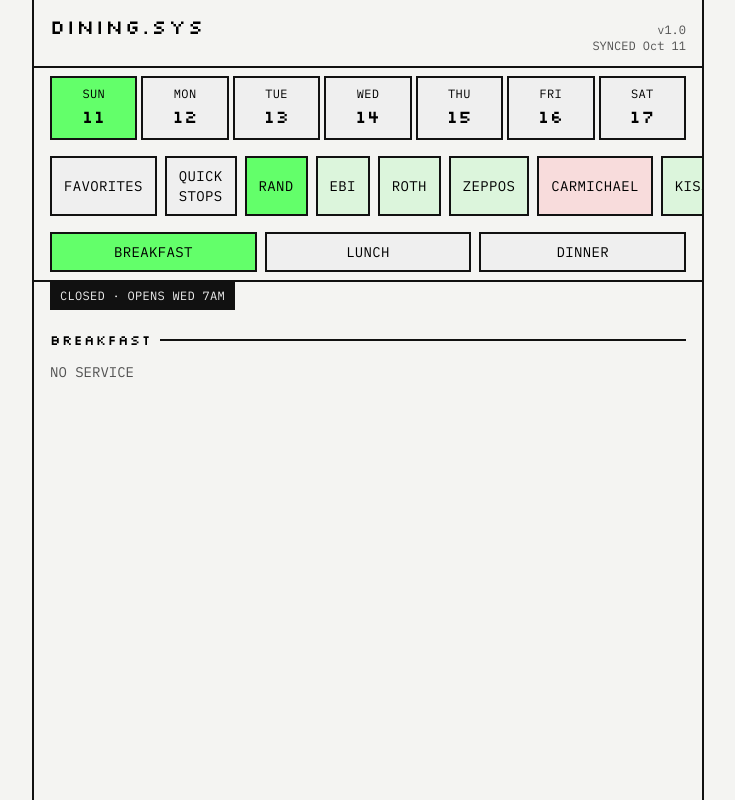
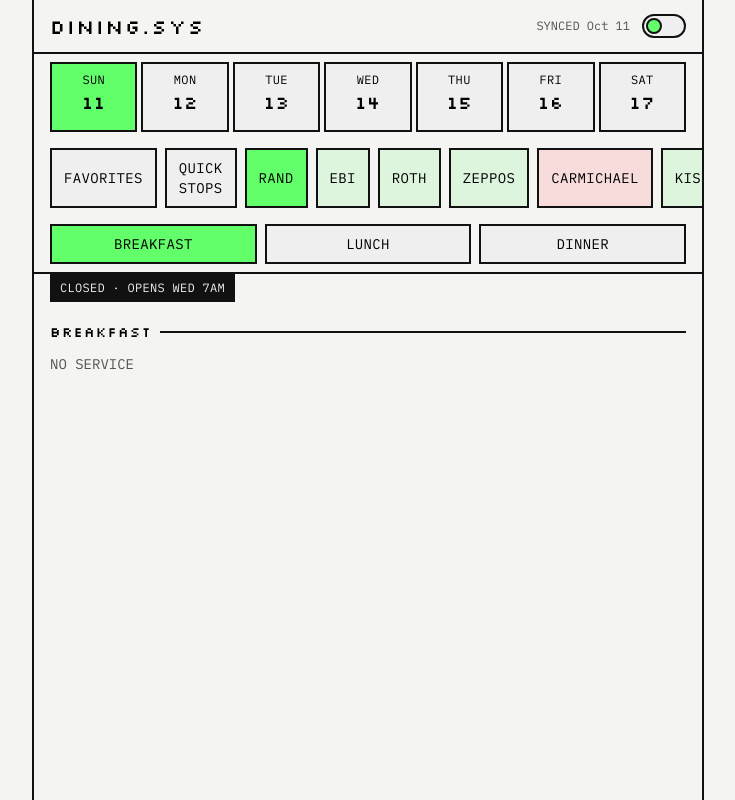
Before and after one commit to ndg24/vandy-menu, a Next.js app: page / in a window 1280 px wide. Shown: the whole page, without its empty margins (272-1007 px from the left). Built offline with nearby package versions, Linux system fonts and the light colour scheme.

Commit message:
ui polish - loading screen, today marker, scroll to top, tappable favs, pink accent toggle

```diff
--- a/src/app/globals.css
+++ b/src/app/globals.css
@@ -7,6 +7,10 @@
   --accent: #63ff6a;
   --tint-open: #dcf5dc;
   --tint-closed: #f8dcdc;
+}
+
+:root[data-accent="pink"] {
+  --accent: #ffadd6;
 }
 
 @theme inline {
@@ -39,4 +43,9 @@ body {
   .panel {
     @apply border-2 border-border-black bg-card;
   }
+
+  /* The one exception to the square-corners rule above (e.g. the accent switch). */
+  .round {
+    border-radius: 9999px !important;
+  }
 }
--- a/src/app/layout.tsx
+++ b/src/app/layout.tsx
@@ -1,6 +1,7 @@
 import type { Metadata, Viewport } from "next";
 import { Silkscreen, IBM_Plex_Mono } from "next/font/google";
 import "./globals.css";
+import { ACCENT_STORAGE_KEY } from "@/lib/accent";
 
 const silkscreen = Silkscreen({
   variable: "--font-display",
@@ -42,7 +43,16 @@ export default function RootLayout({
     <html
       lang="en"
       className={`${silkscreen.variable} ${ibmPlexMono.variable} h-full antialiased`}
+      suppressHydrationWarning
     >
+      <head>
+        {/* Apply the saved accent before first paint so pink users don't see a green flash. */}
+        <script
+          dangerouslySetInnerHTML={{
+            __html: `try{if(localStorage.getItem(${JSON.stringify(ACCENT_STORAGE_KEY)})==="pink")document.documentElement.dataset.accent="pink"}catch(e){}`,
+          }}
+        />
+      </head>
       <body className="min-h-full flex flex-col bg-background text-black font-mono">
         {children}
       </body>
--- /dev/null
+++ b/src/components/AccentToggle.tsx
@@ -0,0 +1,26 @@
+"use client";
+
+import { useAccent } from "@/state/useAccent";
+
+export default function AccentToggle() {
+  const { accent, toggleAccent } = useAccent();
+  const isPink = accent === "pink";
+
+  return (
+    <button
+      type="button"
+      role="switch"
+      aria-checked={isPink}
+      aria-label="Pink accent color"
+      onClick={toggleAccent}
+      className="round relative h-6 w-11 shrink-0 border-2 border-border-black bg-card"
+    >
+      <span
+        aria-hidden
+        className={`round absolute top-0.5 left-0.5 block h-4 w-4 border-2 border-border-black bg-accent transition-all duration-200 ease-out ${
+          isPink ? "translate-x-5" : "translate-x-0"
+        }`}
+      />
+    </button>
+  );
+}
--- a/src/components/DaySelector.tsx
+++ b/src/components/DaySelector.tsx
@@ -10,10 +10,11 @@ interface DayOption {
 interface DaySelectorProps {
   days: DayOption[];
   selectedDate: string;
+  today: string | null;
   onSelect: (date: string) => void;
 }
 
-export default function DaySelector({ days, selectedDate, onSelect }: DaySelectorProps) {
+export default function DaySelector({ days, selectedDate, today, onSelect }: DaySelectorProps) {
   if (days.length === 0) return null;
 
   return (
@@ -30,6 +31,13 @@ export default function DaySelector({ days, selectedDate, onSelect }: DaySelecto
               <>
                 <span className="block text-xs">{day.weekday}</span>
                 <span className="block font-display text-lg">{dayNum}</span>
+                {/* Today marker; the invisible bar on other days keeps heights equal. */}
+                <span
+                  aria-hidden
+                  className={`mt-0.5 block h-1 w-4 ${
+                    day.date === today ? "bg-border-black" : "bg-transparent"
+                  }`}
+                />
               </>
             }
           />
--- a/src/components/FavoritesSection.tsx
+++ b/src/components/FavoritesSection.tsx
@@ -1,16 +1,22 @@
 import type { MenuData } from "@/lib/types";
-import { findFavoriteOccurrences, groupOccurrencesByDish } from "@/lib/favorites";
+import {
+  type FavoriteOccurrence,
+  findFavoriteOccurrences,
+  groupOccurrencesByDish,
+} from "@/lib/favorites";
 
 interface FavoritesSectionProps {
   data: MenuData;
   favorites: Set<string>;
   onToggleFavorite: (dish: string) => void;
+  onSelectOccurrence: (occurrence: FavoriteOccurrence) => void;
 }
 
 export default function FavoritesSection({
   data,
   favorites,
   onToggleFavorite,
+  onSelectOccurrence,
 }: FavoritesSectionProps) {
   const occurrences = findFavoriteOccurrences(data, favorites);
   const grouped = groupOccurrencesByDish(occurrences);
@@ -50,7 +56,13 @@ export default function FavoritesSection({
                   <ul className="mt-1 flex flex-col gap-0.5 font-mono text-xs text-neutral-600">
                     {occs.map((o, i) => (
                       <li key={i}>
-                        {o.weekday} {o.hallName.toUpperCase()} {o.period} — {o.station}
+                        <button
+                          type="button"
+                          onClick={() => onSelectOccurrence(o)}
+                          className="text-left underline decoration-dotted underline-offset-2 active:text-black"
+                        >
+                          {o.weekday} {o.hallName.toUpperCase()} {o.period} — {o.station} →
+                        </button>
                       </li>
                     ))}
                   </ul>
--- a/src/components/Header.tsx
+++ b/src/components/Header.tsx
@@ -1,3 +1,5 @@
+import AccentToggle from "./AccentToggle";
+
 interface HeaderProps {
   lastSyncedAt?: string;
 }
@@ -11,11 +13,13 @@ export default function Header({ lastSyncedAt }: HeaderProps) {
     : null;
 
   return (
-    <header className="flex items-baseline justify-between border-b-2 border-border-black px-4 py-3">
+    <header className="flex items-center justify-between gap-2 border-b-2 border-border-black px-4 py-3">
       <h1 className="font-display text-xl tracking-widest">DINING.SYS</h1>
-      <div className="text-right font-mono text-xs text-neutral-600">
-        <div>v1.0</div>
-        {syncedLabel && <div>SYNCED {syncedLabel}</div>}
+      <div className="flex items-center gap-3">
+        {syncedLabel && (
+          <div className="font-mono text-xs text-neutral-600">SYNCED {syncedLabel}</div>
+        )}
+        <AccentToggle />
       </div>
     </header>
   );
--- a/src/components/MenuApp.tsx
+++ b/src/components/MenuApp.tsx
@@ -9,7 +9,8 @@ import MenuSection from "./MenuSection";
 import HallStatusBadge from "./HallStatusBadge";
 import QuickStopsSection from "./QuickStopsSection";
 import FavoritesSection from "./FavoritesSection";
-import type { HoursData, MenuData, QuickStopsData } from "@/lib/types";
+import type { HoursData, MealPeriodName, MenuData, QuickStopsData } from "@/lib/types";
+import type { FavoriteOccurrence } from "@/lib/favorites";
 import {
   FAVORITES_ID,
   QUICK_STOPS_ID,
@@ -32,6 +33,8 @@ export default function MenuApp({
 }) {
   const halls = orderedHalls(data);
   const {
+    ready,
+    today,
     allDays,
     selectedHallId,
     setSelectedHallId,
@@ -42,6 +45,50 @@ export default function MenuApp({
     selectedHall,
   } = useMenuSelection(data);
   const { favorites, toggleFavorite } = useFavorites();
+
+  // Switching what's shown should start the new list from the top, not
+  // wherever the previous (possibly longer) list was scrolled to.
+  const scrollToTop = () => window.scrollTo({ top: 0 });
+  const selectDate = (date: string) => {
+    setSelectedDate(date);
+    scrollToTop();
+  };
+  const selectHall = (hallId: string) => {
+    setSelectedHallId(hallId);
+    scrollToTop();
+  };
+  const selectMeal = (meal: MealPeriodName) => {
+    setSelectedMeal(meal);
+    scrollToTop();
+  };
+  const selectOccurrence = (o: FavoriteOccurrence) => {
+    setSelectedHallId(o.hallId);
+    setSelectedDate(o.date);
+    setSelectedMeal(o.period);
+    scrollToTop();
+  };
+
+  // The page is prerendered without knowing today's date; show a loading
+  // screen until the client fills it in rather than an empty menu.
+  if (!ready) {
+    return (
+      <div className="mx-auto flex w-full max-w-2xl flex-1 flex-col border-x-0 sm:border-x-2 border-border-black">
+        <Header lastSyncedAt={data.scrapedAt} />
+        <main className="flex flex-1 flex-col items-center justify-center gap-3 py-24">
+          <div className="font-display text-lg tracking-widest">LOADING</div>
+          <div className="flex gap-1.5" aria-hidden>
+            {[0, 1, 2].map((i) => (
+              <span
+                key={i}
+                className="block h-3 w-3 animate-pulse border-2 border-border-black bg-accent"
+                style={{ animationDelay: `${i * 200}ms` }}
+              />
+            ))}
+          </div>
+        </main>
+      </div>
+    );
+  }
 
   const isQuickStops = selectedHallId === QUICK_STOPS_ID;
   const isFavorites = selectedHallId === FAVORITES_ID;
@@ -55,18 +102,23 @@ export default function MenuApp({
     <div className="mx-auto flex w-full max-w-2xl flex-1 flex-col border-x-0 sm:border-x-2 border-border-black">
       <Header lastSyncedAt={data.scrapedAt} />
       <StickySelectorBar>
-        <DaySelector days={allDays} selectedDate={selectedDate} onSelect={setSelectedDate} />
+        <DaySelector
+          days={allDays}
+          selectedDate={selectedDate}
+          today={today}
+          onSelect={selectDate}
+        />
         <DiningHallSelector
           halls={halls}
           hoursData={hoursData}
           selectedHallId={selectedHallId}
-          onSelect={setSelectedHallId}
+          onSelect={selectHall}
         />
         {!isQuickStops && !isFavorites && (
           <MealSelector
             meals={validMeals}
             selectedMeal={effectiveMeal}
-            onSelect={setSelectedMeal}
+            onSelect={selectMeal}
             hallId={selectedHallId}
             weekday={selectedWeekday}
           />
@@ -74,7 +126,12 @@ export default function MenuApp({
       </StickySelectorBar>
       {isFavorites ? (
         <main className="flex-1">
-          <FavoritesSection data={data} favorites={favorites} onToggleFavorite={toggleFavorite} />
+          <FavoritesSection
+            data={data}
+            favorites={favorites}
+            onToggleFavorite={toggleFavorite}
+            onSelectOccurrence={selectOccurrence}
+          />
         </main>
       ) : isQuickStops ? (
         <main className="flex-1">
--- /dev/null
+++ b/src/lib/accent.ts
@@ -0,0 +1,3 @@
+export type Accent = "green" | "pink";
+
+export const ACCENT_STORAGE_KEY = "vandy-menu:accent";
--- /dev/null
+++ b/src/state/useAccent.ts
@@ -0,0 +1,38 @@
+"use client";
+
+import { useCallback, useSyncExternalStore } from "react";
+import { ACCENT_STORAGE_KEY, type Accent } from "@/lib/accent";
+
+const listeners = new Set<() => void>();
+
+// The <html data-accent> attribute is the source of truth: an inline script in
+// the layout sets it from localStorage before first paint, so there's no flash.
+function getSnapshot(): Accent {
+  return document.documentElement.dataset.accent === "pink" ? "pink" : "green";
+}
+
+function getServerSnapshot(): Accent {
+  return "green";
+}
+
+function subscribe(onChange: () => void) {
+  listeners.add(onChange);
+  return () => {
+    listeners.delete(onChange);
+  };
+}
+
+export function useAccent() {
+  const accent = useSyncExternalStore(subscribe, getSnapshot, getServerSnapshot);
+
+  const toggleAccent = useCallback(() => {
+    const next: Accent = getSnapshot() === "pink" ? "green" : "pink";
+    document.documentElement.dataset.accent = next;
+    try {
+      localStorage.setItem(ACCENT_STORAGE_KEY, next);
+    } catch {}
+    listeners.forEach((l) => l());
+  }, []);
+
+  return { accent, toggleAccent };
+}
--- a/src/state/useMenuSelection.ts
+++ b/src/state/useMenuSelection.ts
@@ -20,12 +20,13 @@ export function useMenuSelection(data: MenuData) {
   // at build time; the client fills it in right after hydration.
   const nowMs = useNowMs();
 
+  const today = nowMs === null ? null : todayIso(new Date(nowMs));
+
   const defaultDate = useMemo(() => {
-    if (nowMs === null) return "";
-    const today = todayIso(new Date(nowMs));
+    if (today === null) return "";
     if (allDays.some((d) => d.date === today)) return today;
     return allDays[0]?.date ?? today;
-  }, [allDays, nowMs]);
+  }, [allDays, today]);
 
   const defaultMeal: MealPeriodName =
     nowMs === null ? "BREAKFAST" : currentMealPeriod(new Date(nowMs));
@@ -39,6 +40,8 @@ export function useMenuSelection(data: MenuData) {
   const selectedHall = getHall(data, selectedHallId);
 
   return {
+    ready: today !== null,
+    today,
     allDays,
     selectedHallId,
     setSelectedHallId,
--- a/src/state/useNow.ts
+++ b/src/state/useNow.ts
@@ -5,11 +5,21 @@ import { useSyncExternalStore } from "react";
 let cachedNowMs = Date.now();
 
 function subscribeToClock(onTick: () => void) {
-  const id = setInterval(() => {
+  const tick = () => {
     cachedNowMs = Date.now();
     onTick();
-  }, 60_000);
-  return () => clearInterval(id);
+  };
+  // Mobile browsers pause timers in the background, so refresh as soon as
+  // the app comes back instead of waiting up to a minute for the next tick.
+  const onVisible = () => {
+    if (document.visibilityState === "visible") tick();
+  };
+  const id = setInterval(tick, 60_000);
+  document.addEventListener("visibilitychange", onVisible);
+  return () => {
+    clearInterval(id);
+    document.removeEventListener("visibilitychange", onVisible);
+  };
 }
 
 function getSnapshot(): number {
```
